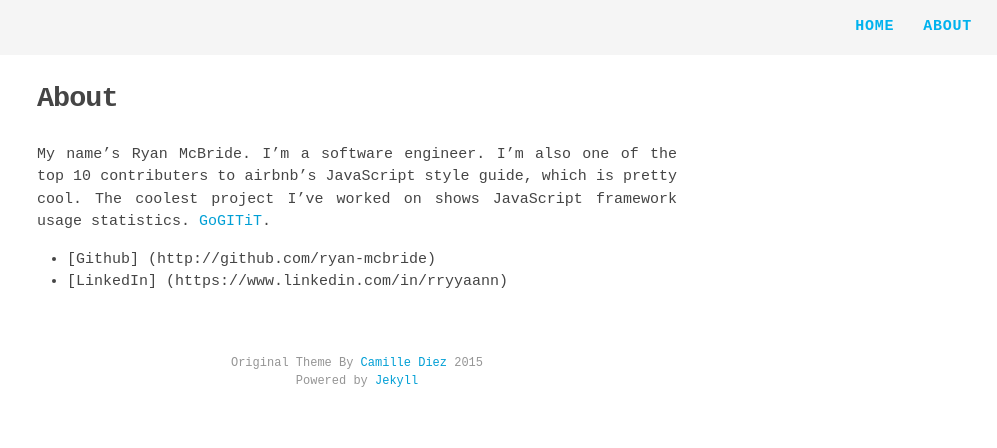
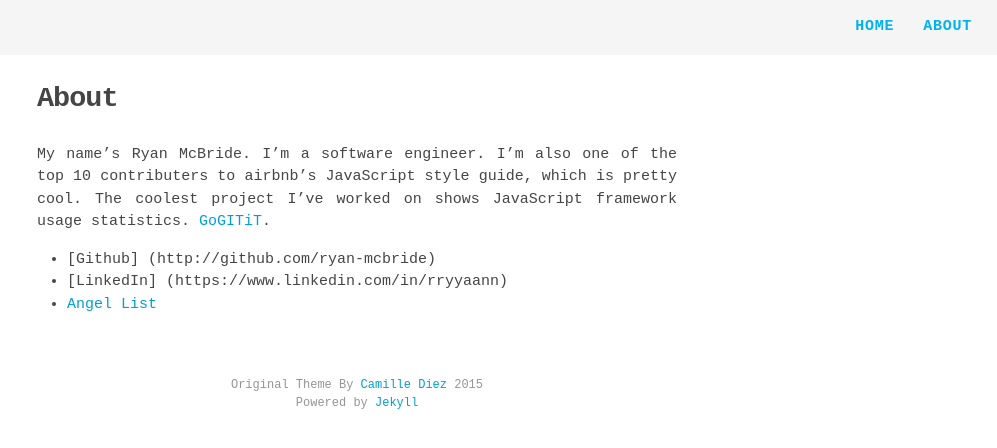
Before and after one commit to Ryan-McBride/oldblog, a Jekyll site: the page built from about.md, in a window 1280 px wide. Shown: the top 448 px of the page, without its empty margins (283-1280 px from the left). Built offline with Jekyll 4.4.1, drawn with Linux system fonts in a browser that asks for light colours; nearby versions of some CDN libraries; Markdown is read by kramdown in place of the engine named in the settings.

Commit message:
Update about.md

```diff
--- a/about.md
+++ b/about.md
@@ -7,3 +7,4 @@ My name's Ryan McBride. I'm a software engineer. I'm also one of the top 10 cont
 
 * [Github] (http://github.com/ryan-mcbride)
 * [LinkedIn] (https://www.linkedin.com/in/rryyaann)
+* [Angel List](https://angel.co/ryan-mcbride-2)
```
